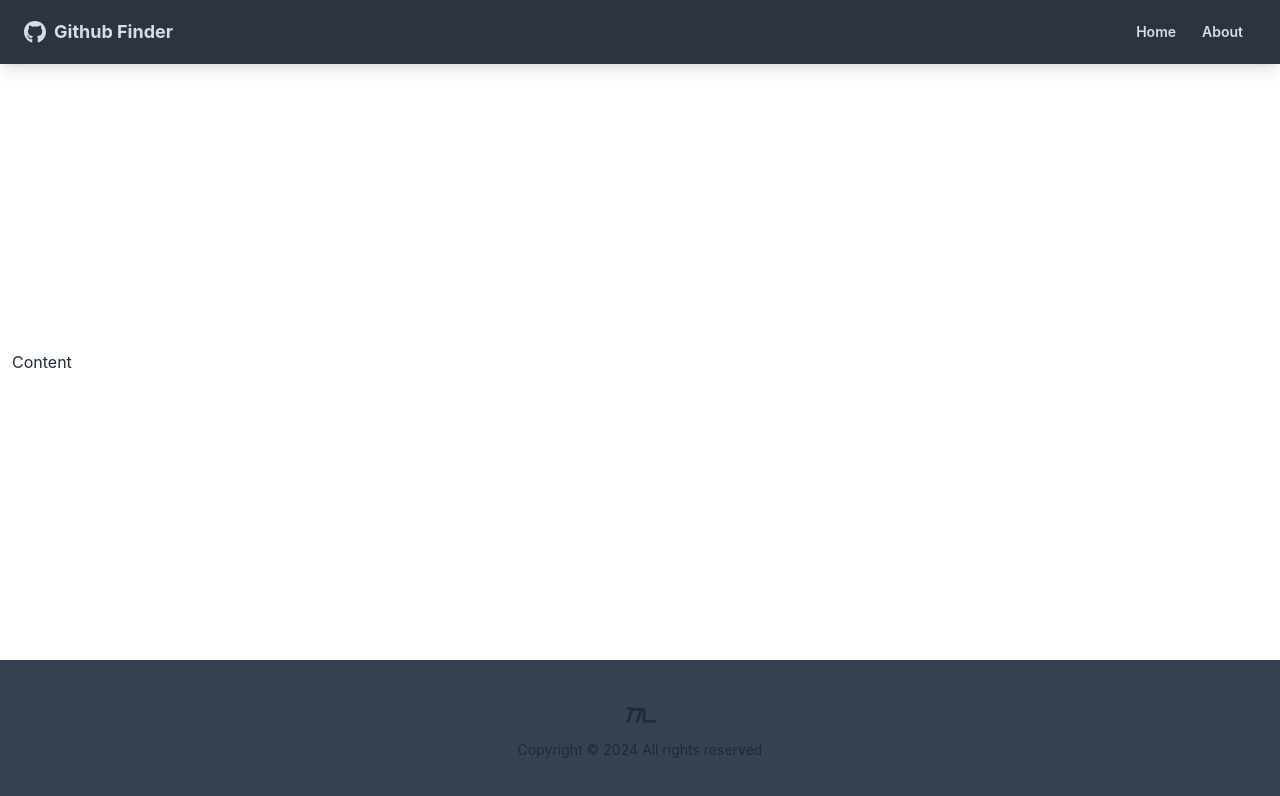
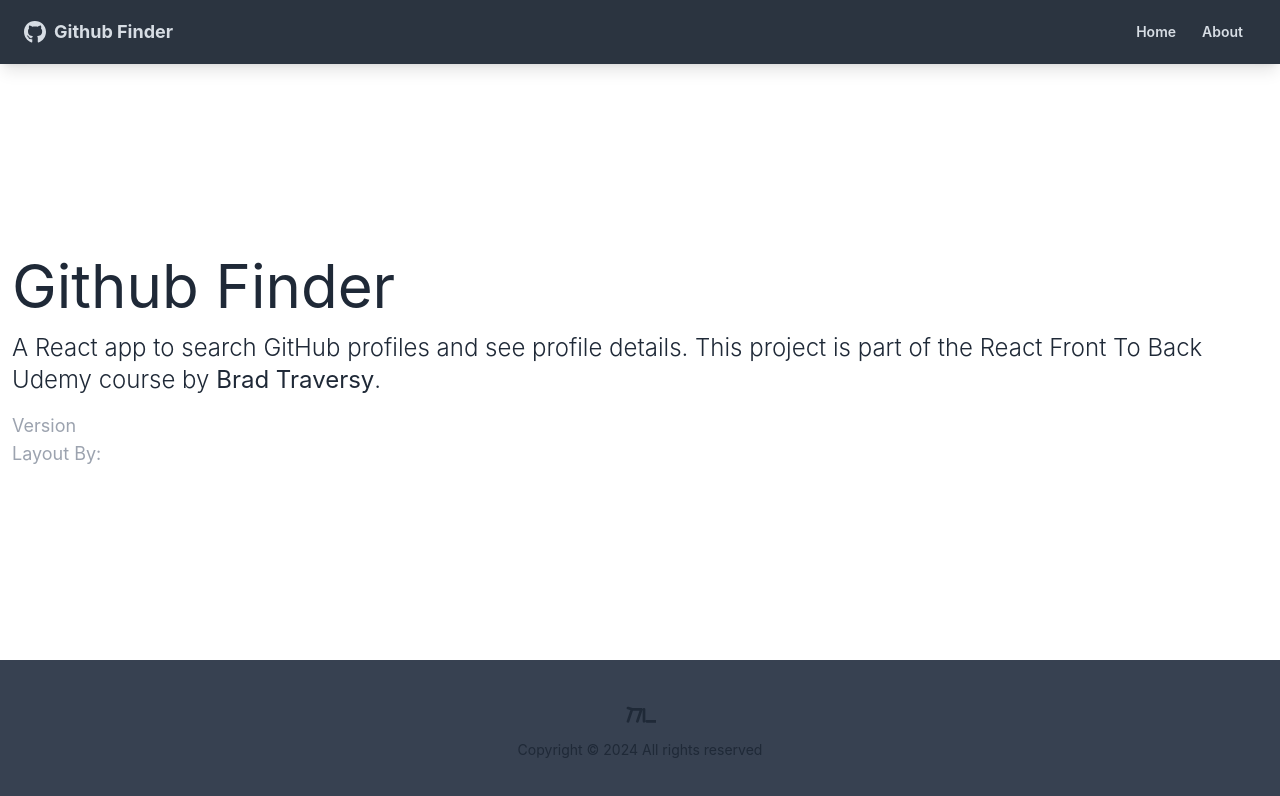
Before and after one commit to ediaz13/my-github-finder, a React (Create React App) app: page /about in a window 1280 px wide. Shown: the top 796 px of the page. Built offline with nearby package versions, Linux system fonts and the light colour scheme; the HTML template or start-up script is replaced by a standard one.

Commit message:
Pages & Routes

```diff
--- a/src/App.js
+++ b/src/App.js
@@ -1,5 +1,8 @@
 import './App.css';
-import { BrowserRouter as Router, Route } from "react-router-dom";
+import { BrowserRouter as Router, Route, Routes } from "react-router-dom";
+import Home from "./pages/Home";
+import About from "./pages/About";
+import NotFound from "./pages/NotFound";
 import Navbar from "./components/layout/Navbar";
 import Footer from "./components/layout/Footer";
 
@@ -9,7 +12,14 @@
       <div className='flex flex-col justify-between h-screen'>
         <Navbar />
 
-        <main className='container mx-auto px-3 pb-12'>Content</main>
+        <main className='container mx-auto px-3 pb-12'>
+          <Routes>
+            <Route path='/' element={<Home />} />
+            <Route path='/about' element={<About />} />
+            <Route path='/notfound' element={<NotFound />} />
+            <Route path='*' element={<NotFound />} />
+          </Routes>
+        </main>
 
         <Footer />
       </div>
--- /dev/null
+++ b/src/pages/About.jsx
@@ -0,0 +1,33 @@
+import React from 'react'
+
+function About() {
+  return (
+    <div>
+      <h1 className="text-6xl mb-4">Github Finder</h1>
+      <p className='mb-4 text-2xl font-light'>
+        A React app to search GitHub profiles and see profile details. This
+        project is part of the
+        <a href='https://www.udemy.com/course/modern-react-front-to-back/'>
+          {' '}
+          React Front To Back
+        </a>{' '}
+        Udemy course by
+        <strong>
+          <a href='https://traversymedia.com'> Brad Traversy</a>
+        </strong>
+        .
+      </p>
+      <p className='text-lg text-gray-400'>
+        Version <span className='text-white'>1.0.0</span>
+      </p>
+      <p className='text-lg text-gray-400'>
+        Layout By:
+        <a className='text-white' href='https://twitter.com/hassibmoddasser'>
+          Hassib Moddasser
+        </a>
+      </p>
+    </div>
+  )
+}
+
+export default About
--- /dev/null
+++ b/src/pages/Home.jsx
@@ -0,0 +1,11 @@
+import React from "react";
+
+function Home() {
+  return (
+    <div>
+      <h1 className='text-6xl'>Welcome</h1>
+    </div>
+  );
+}
+
+export default Home;
--- /dev/null
+++ b/src/pages/NotFound.jsx
@@ -0,0 +1,22 @@
+import React from 'react'
+import { FaHome } from 'react-icons/fa'
+import { Link } from 'react-router-dom'
+
+function NotFound() {
+  return (
+    <div className="hero">
+        <div className="text-center hero-content">
+            <div className="max-w-md">
+                <div className="text-8xl font-bold">404</div>
+                <p className="mb-5 text-2xl">404 - Page not found</p>
+                <Link to="/" className="btn btn-primary btn-lg">
+                    <FaHome className='inline pr-2' />
+                    Go back home
+                </Link>
+            </div>
+        </div>
+    </div>
+  )
+}
+
+export default NotFound
```
